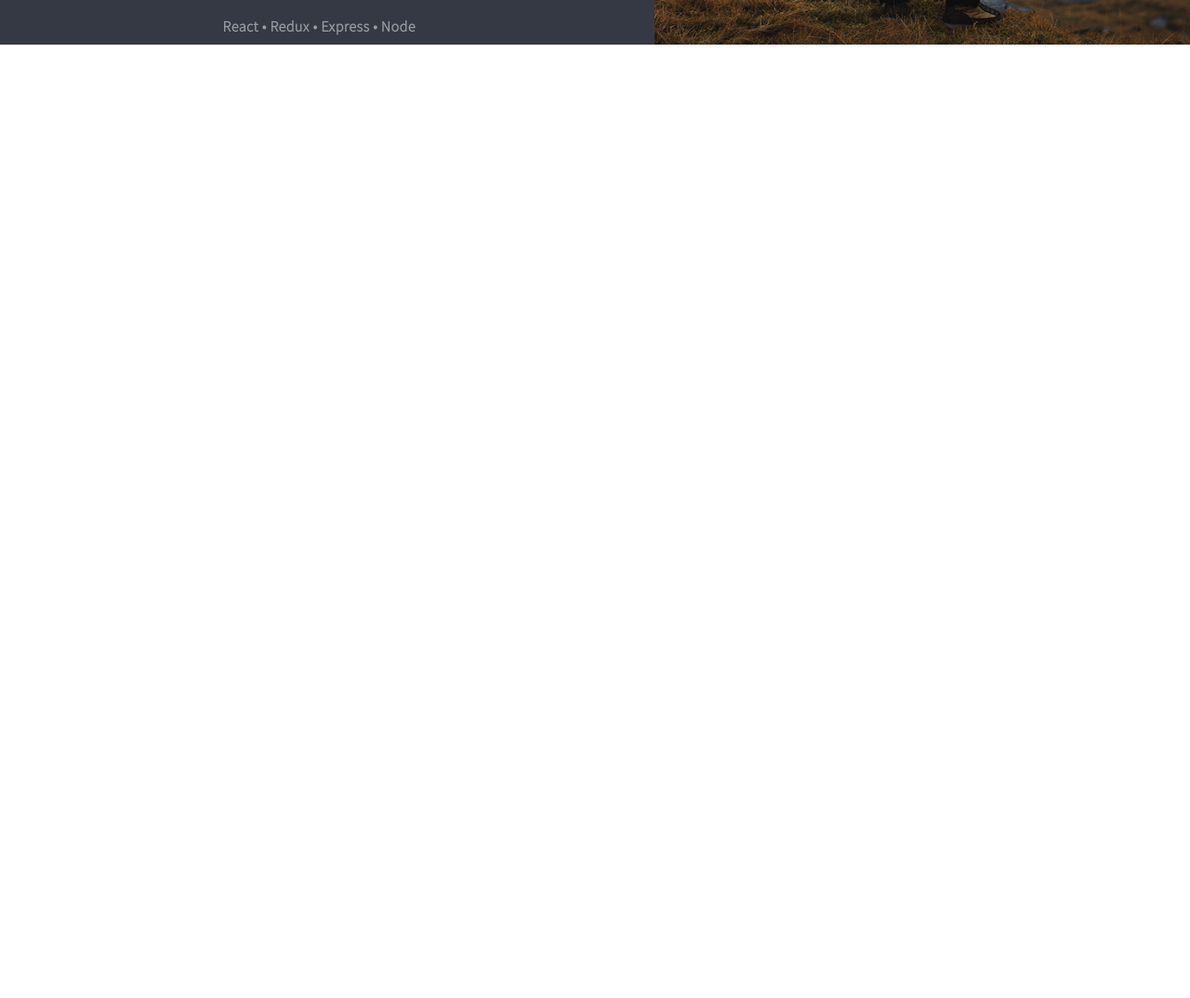
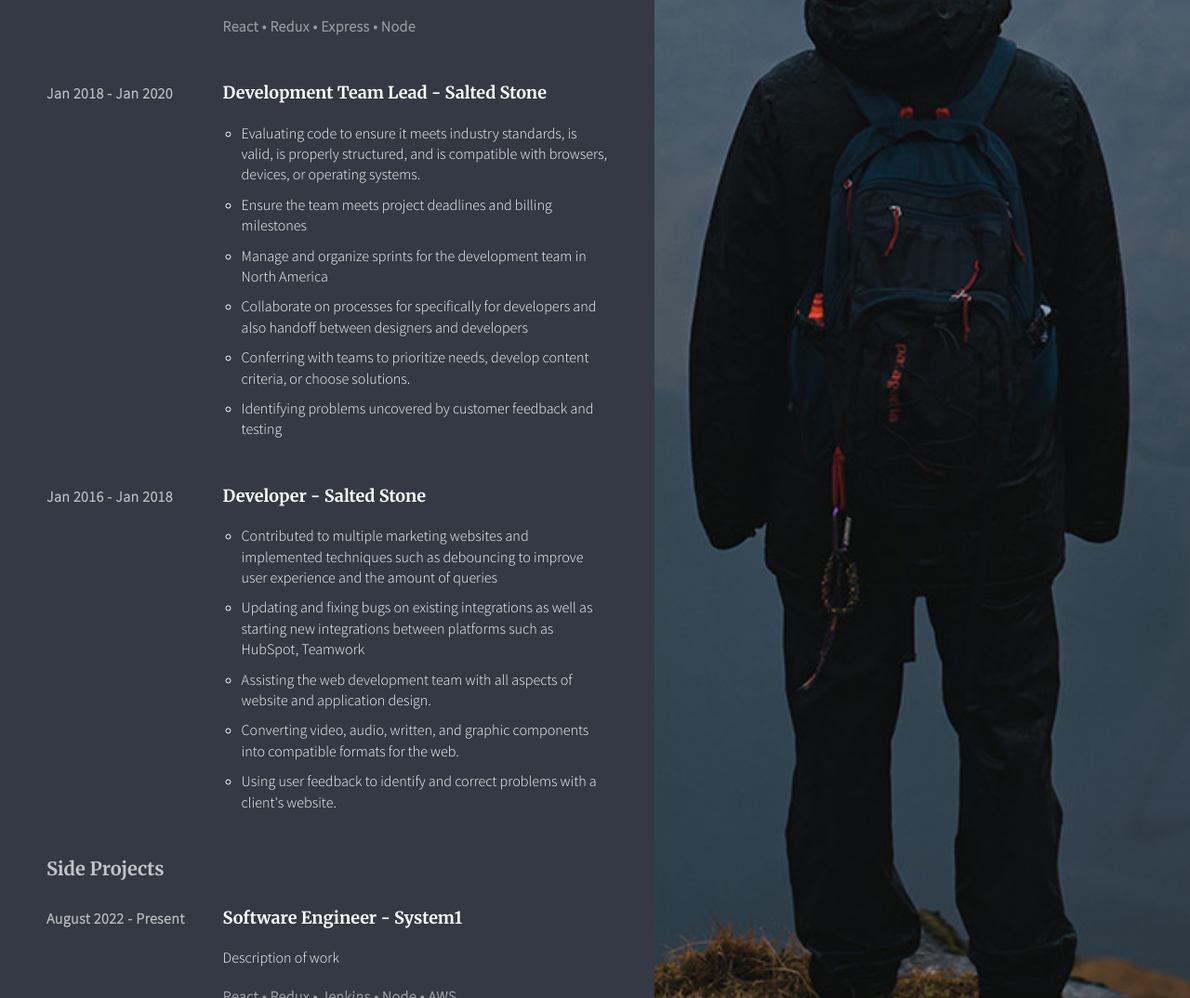
Before and after one commit to kevinmlee/kevinmlee.github.io, a plain HTML site: page index.html in a window 1280 px wide. Shown: the part 752-1826 px from the top of the page at 93% size. Before the commit the page ends 1001 px from the top, so only its background shows below. Drawn offline with nearby package versions, Linux system fonts and the light colour scheme.

Commit message:
more info

```diff
--- a/assets/css/main.css
+++ b/assets/css/main.css
@@ -239,10 +239,6 @@ hr {
   display: flex; /* NEW, Spec - Opera 12.1, Firefox 20+ */
 }
 
-.main-content {
-  height: 100vh;
-}
-
 .main-content .left-content {
   -webkit-box-flex: 1; /* OLD - iOS 6-, Safari 3.1-6 */
   -moz-box-flex: 1; /* OLD - Firefox 19- */
@@ -341,6 +337,9 @@ a {
 #info desc {
   margin-top: 20px;
   display: block;
+}
+#info desc ul {
+  padding-left: 20px;
 }
 #info desc li:not(:last-child) {
   margin-bottom: 10px;
--- a/index.html
+++ b/index.html
@@ -54,7 +54,7 @@
             </div>
 
             <div class="group flex-content">
-              <div class="date col-30">Jan 2022 - Aug 2022</div>
+              <div class="date col-30">Jan 2020 - Aug 2022</div>
               <div class="details col-70">
                 <h4>Product Engineer - Salted Stone</h4>
                 <desc>
@@ -87,6 +87,69 @@
               </div>
             </div>
           </li>
+
+
+		  <div class="group flex-content">
+			<div class="date col-30">Jan 2018 - Jan 2020</div>
+			<div class="details col-70">
+			  <h4>Development Team Lead - Salted Stone</h4>
+			  <desc>
+				<ul>
+				  <li>
+					Evaluating code to ensure it meets industry standards, is valid, is properly structured,
+					and is compatible with browsers, devices, or operating systems.
+				  </li>
+				  <li>
+					Ensure the team meets project deadlines and billing milestones
+				  </li>
+				  <li>
+					Manage and organize sprints for the development team in North America
+				  </li>
+				  <li>
+					Collaborate on processes for specifically for developers and also handoff between
+designers and developers
+				  </li>
+				  <li>
+					Conferring with teams to prioritize needs, develop content criteria,
+					or choose solutions.
+				  </li>
+				  <li>Identifying problems uncovered by customer feedback and testing</li>
+				</ul>
+			  </desc>
+			</div>
+		  </div>
+		</li>
+
+		<div class="group flex-content">
+			<div class="date col-30">Jan 2016 - Jan 2018</div>
+			<div class="details col-70">
+			  <h4>Developer - Salted Stone</h4>
+			  <desc>
+				<ul>
+				  <li>
+					Contributed to multiple marketing websites and implemented techniques such as
+debouncing to improve user experience and the amount of queries
+				  </li>
+				  <li>
+					Updating and fixing bugs on existing integrations as well as starting new
+integrations between platforms such as HubSpot, Teamwork
+				  </li>
+				  <li>
+					Assisting the web development team with all aspects of website and application
+design.
+				  </li>
+				  <li>
+					Converting video, audio, written, and graphic components into compatible formats
+for the web.
+				  </li>
+				  <li>
+					Using user feedback to identify and correct problems with a client's website.
+				  </li>
+				</ul>
+			  </desc>
+			</div>
+		  </div>
+		</li>
 
           <li class="tier-1">
             <h3>Side Projects</h3>
```
